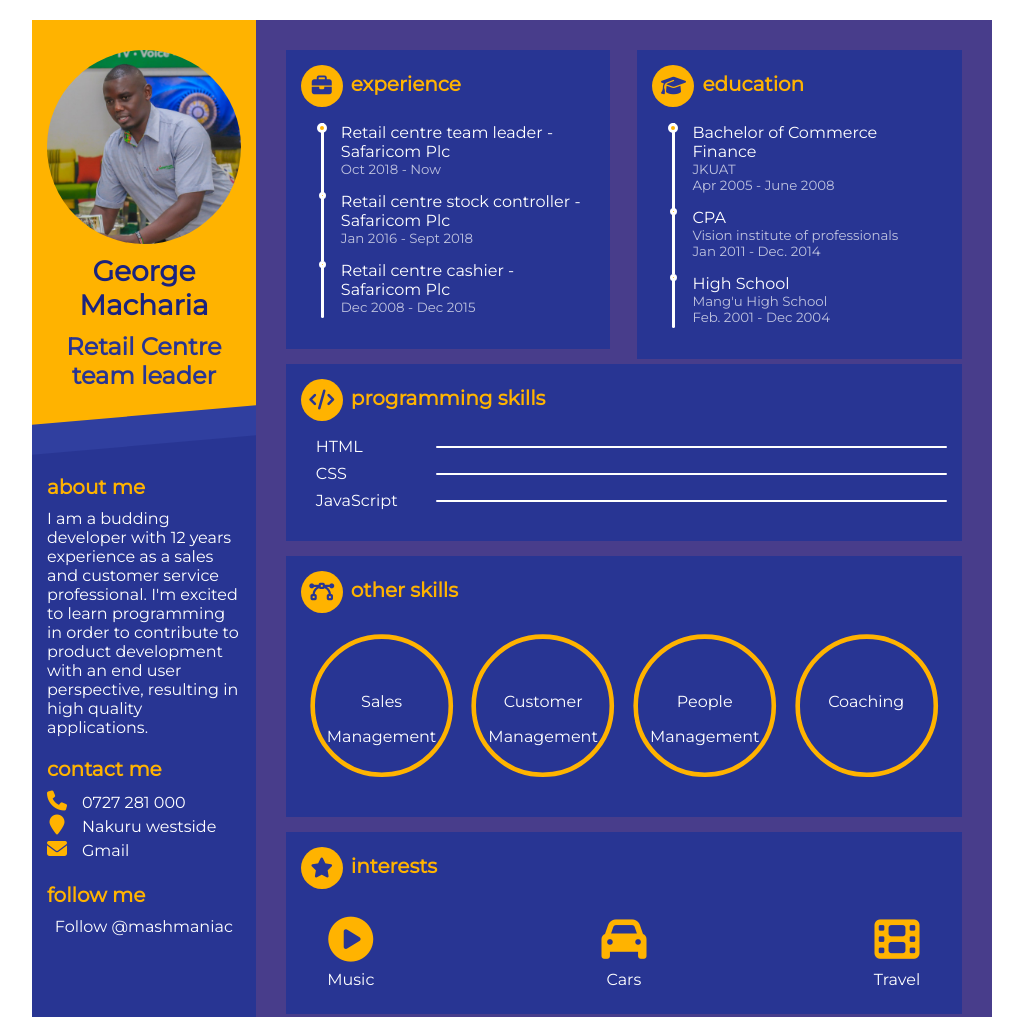
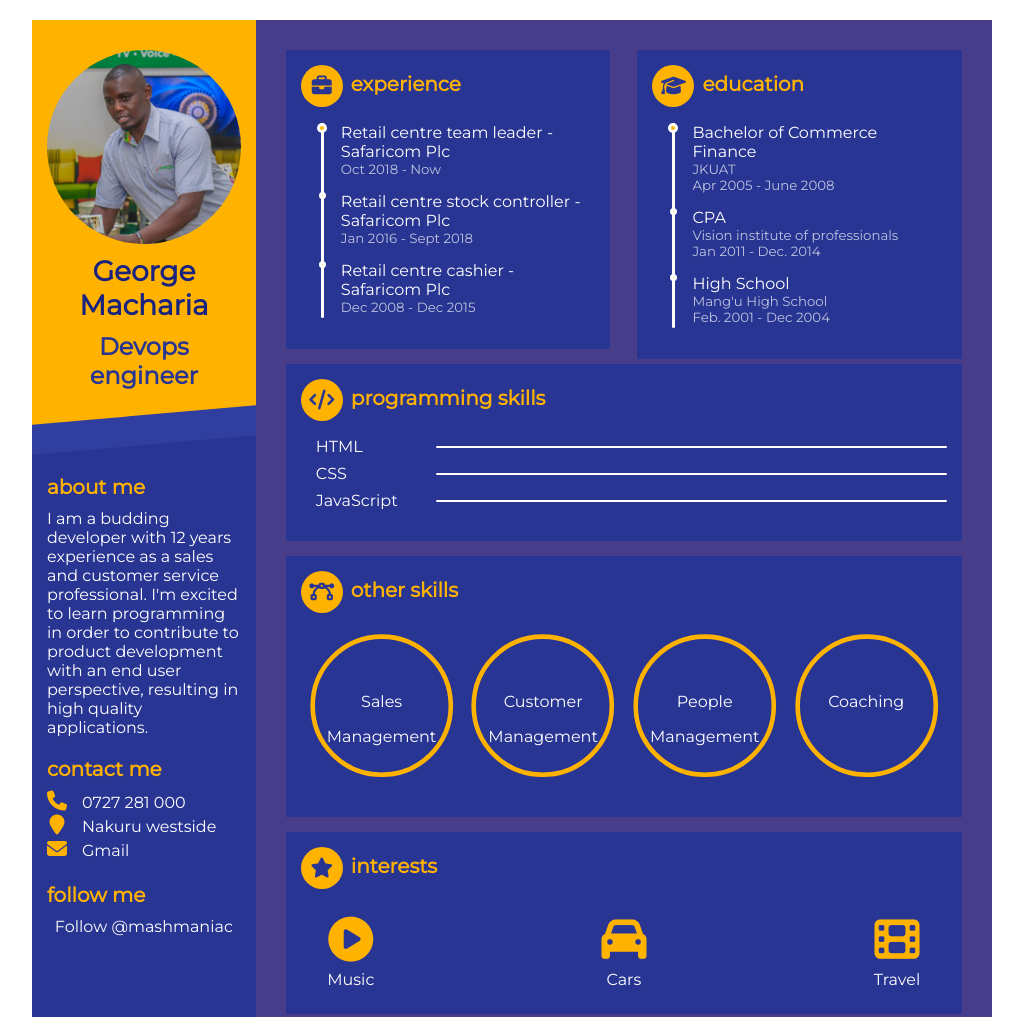
Before and after one commit to Kinggeorgem/portfolio-1, a plain HTML site: page index.html in a window 1280 px wide. Shown: the top 1017 px of the page, without its empty margins (128-1151 px from the left). Drawn offline with Linux system fonts and the light colour scheme.

Commit message:
initial edit

```diff
--- a/index.html
+++ b/index.html
@@ -17,7 +17,7 @@
                 </div>
                 <div class="info">
                     <h1 class="name">George Macharia</h1>
-                    <h2 class="job">Retail Centre team leader</h2>
+                    <h2 class="job">Devops engineer</h2>
                 </div>
               </div>
               <div class="about">
```
